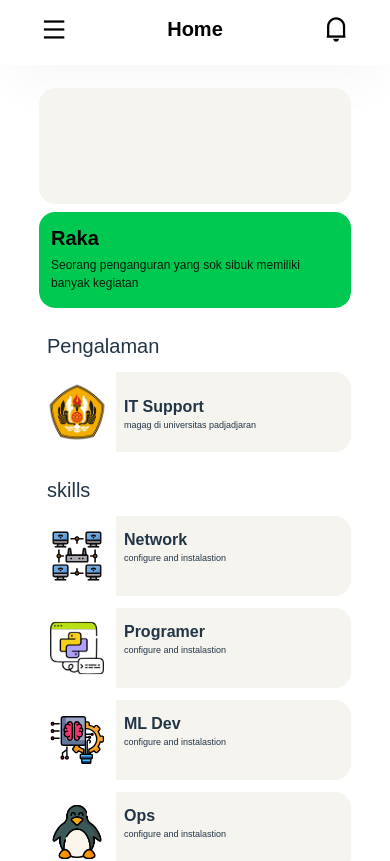
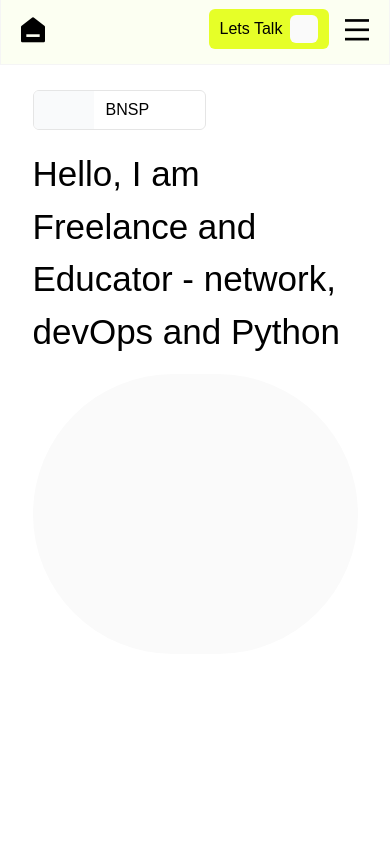
Before and after one commit to rakaMain/web-portofolio, a React (Vite) app in the folder first-react/: page / in a window 390 px wide. Shown: the top 861 px of the page. Built offline with nearby package versions, Linux system fonts and the light colour scheme.

Commit message:
menambahkan header ui mobile

```diff
--- /dev/null
+++ b/first-react/src/Card/minicard.jsx
@@ -0,0 +1,10 @@
+export default function MiniCard(){
+    return(
+        <>
+        <div className="w-auto pe-14 rounded-md h-10 flex items-center overflow-hidden bg-white border-1 border-neutral-200">
+            <div className=" h-full w-15 me-3 bg-gray-50"></div>
+            <p>BNSP</p>
+        </div>
+        </>
+    )
+}
--- a/first-react/src/header.jsx
+++ b/first-react/src/header.jsx
@@ -1,10 +1,13 @@
 export default function MyHead(){
   return(
-    <header className=' top-[-7px]  z-50 fixed text-black
-   w-full h-18 shadow-neutral-100 shadow-2xl flex items-center justify-around gap-3  bg-white'>
-      <i className="ri-menu-line  scale-170  "></i>
-      <p className="relative text-xl font-semibold">Home</p>
-      <i className=" ri-notification-4-line scale-170 "></i>
+    <header className=' top-[-7px]  z-50 fixed text-black border-1 border-neutral-100
+   w-full h-18 flex items-center justify-end px-6 gap-3  bg-[#FCFFF2]'>
+      <i className=" ri-home-6-fill scale-200 me-auto "></i>
+      <div className="w-30 bg-[#E6FF28] me-2  rounded-md gap-x-2 h-10 flex justify-center items-center">
+        <p className=" ">Lets Talk</p>
+        <div className=" bg-neutral-50 h-7 w-7 rounded-md"></div>
+      </div>
+      <i className="ri-menu-line  scale-200 "></i>
     </header>
     )
 }
--- a/first-react/src/index-jsx/Project.jsx
+++ /dev/null
@@ -1,6 +0,0 @@
-export default function MyMain(params) {
-    return(
-        <div className=" w-full h-55 mx-auto mt-8 bg-[#f6f4ee] rounded-2xl ">
-        </div>
-    )
-}
--- a/first-react/src/index-jsx/body.jsx
+++ b/first-react/src/index-jsx/body.jsx
@@ -1,10 +1,16 @@
+import MiniCardMain from "../Card/minicard"
+
 export default function MyMain(params) {
     return(
-        <div className=" w-4/5 h-55 mx-auto mt-22  rounded-2xl relative flex flex-col overflow-hidden text-black ">
-            <div className="flex-3 relative rounded-2xl w-full bg-[#f6f4ee] "></div>
-            <div className="flex-2 px-3  pb-4 flex flex-col relative bg-green-500 mt-2 rounded-2xl">
-                <p className="  text-xl mt-3 font-semibold">Raka</p>
-                <p className=" text-[12px] mt-1  opacity-85">Seorang penganguran yang sok sibuk memiliki banyak kegiatan </p>
+        <div className=" w-5/6 h-180 mx-auto mt-22  rounded-md relative flex flex-col overflow-hidden text-black ">
+            <div className=" w-full h-11 flex items-center mb-4">
+                 <MiniCardMain />
+            </div>
+            <p className=" text-[35px] mb-4">
+                Hello, I am Freelance and Educator - network, devOps and Python
+            </p>
+            <div className="w-full h-70 rounded-full bg-neutral-50">
+
             </div>
         </div>
     )
--- a/first-react/src/index-jsx/pengalaman.jsx
+++ /dev/null
@@ -1,19 +0,0 @@
-export default function MyCardPengalam(params) {
-
-    return(
-        <>
-        <div className="flex w-full h-20 mx-auto mt-3 bg-[#f6f4ee] rounded-2xl   overflow-hidden">
-            <div className=" flex-2/6 flex bg-white relative overflow-hidden">
-                <img src={params.img} alt="" className=" scale-110 m-auto -w-30 h-16"  srcset="" />
-            </div>
-            <div className=" flex-1/1 p-2 flex flex-col justify-center items-start pt-3">
-                <p id="judul" className=" font-semibold">{params.judul}</p>
-                <p className=" text-[9px]">{params.desk}</p>
-            </div>
-        </div>
-        {/* <div className="flex w-full h-20 mx-auto mt-3 bg-amber-300 rounded-2xl shadow-xl border-2 border-black overflow-hidden">
-            hai
-        </div> */}
-        </>
-    )
-}
--- a/first-react/src/index-jsx/skills.jsx
+++ /dev/null
@@ -1,14 +0,0 @@
-export default function MyCardSKill(params) {
-
-    return(
-        <div className="flex w-full  h-20 mx-auto mt-3 bg-[#f6f4ee] rounded-2xl  overflow-hidden">
-            <div className=" flex-2/6 flex bg-white ">
-                <img src={params.img} alt="" className=" scale-100 m-auto -w-30 h-16"  srcset="" />
-            </div>
-            <div className=" flex-1/1 p-2 flex flex-col pt-3">
-                <p id="judul" className=" font-semibold">{params.judul}</p>
-                <p className=" text-[9px]">{params.desk}</p>
-            </div>
-        </div>
-    )
-}
--- a/first-react/src/main.jsx
+++ b/first-react/src/main.jsx
@@ -3,9 +3,6 @@ import MyHead from './header';
 
 // komponen index.html
 import MyMainSec from './index-jsx/body'
-import CardPengalaman from './index-jsx/pengalaman'
-import CardSkills from './index-jsx/skills'
-import MyProject from './index-jsx/Project'
 
 
 import './index.css'
@@ -18,52 +15,7 @@ function Mycode(){
     <div className=" flex-col justify-center gap-1.5 bg-white ">
       <MyHead />
       <MyMainSec />
-      <div className="w-4/5 mx-auto mt-6" id="Pengalaman">
-        <p className="ms-2 text-xl ">Pengalaman</p>
-        <CardPengalaman
-          judul="IT Support"
-          desk='magag di universitas padjadjaran'
-          img='./src/assets/gambar/unpad.svg'
-        />
-
-      </div>
-      <div className="w-4/5 mx-auto mt-6" id="skills">
-        <p className="ms-2 text-xl ">skills</p>
-        <CardSkills
-          judul="Network"
-          desk='configure and instalastion'
-          img='./src/assets/gambar/network.svg'
-        />
-        <CardSkills
-          judul="Programer"
-          desk='configure and instalastion'
-          img='./src/assets/gambar/python.svg'
-        />
-        <CardSkills
-          judul="ML Dev"
-          desk='configure and instalastion'
-          img='./src/assets/gambar/machine.svg'
-        />
-        <CardSkills
-          judul="Ops"
-          desk='configure and instalastion'
-          img='./src/assets/gambar/linux.svg'
-        />
-      </div>
-      <div className="w-4/5 mx-auto mt-6" id="skills">
-        <p className="ms-2 text-xl ">Project</p>
-        <MyProject />
-      </div>
-      <div className="w-4/5 mx-auto mt-6" id="Pengalaman">
-        <p className="ms-2 text-xl ">Pendidikan</p>
-        <CardPengalaman
-          judul="SMKN 1 CIJULANG"
-          desk='Teknik Jaringan Komputer dan Telekomunikasi'
-          img='./src/assets/gambar/smk.svg'
-        />
-      </div>
     </div>
-
 
   )
 }
```
